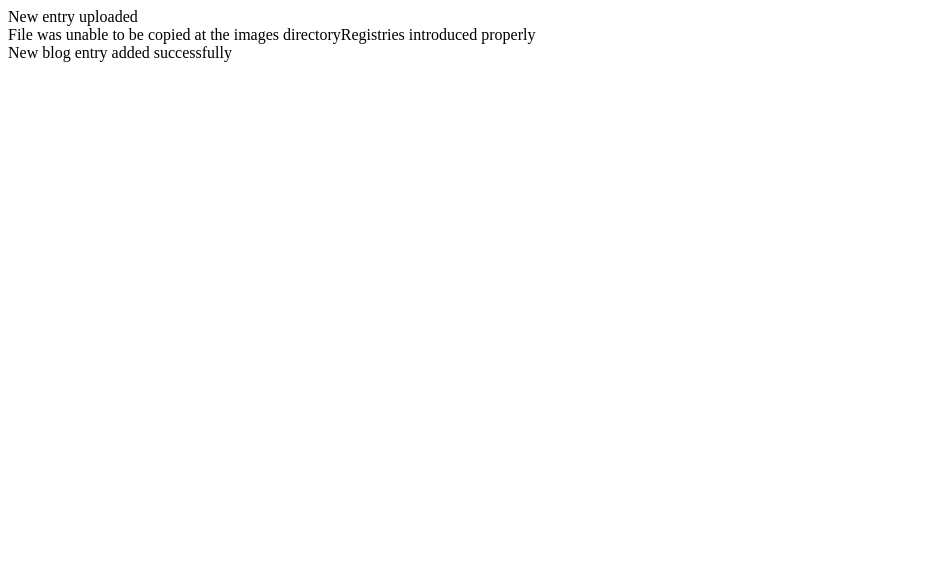
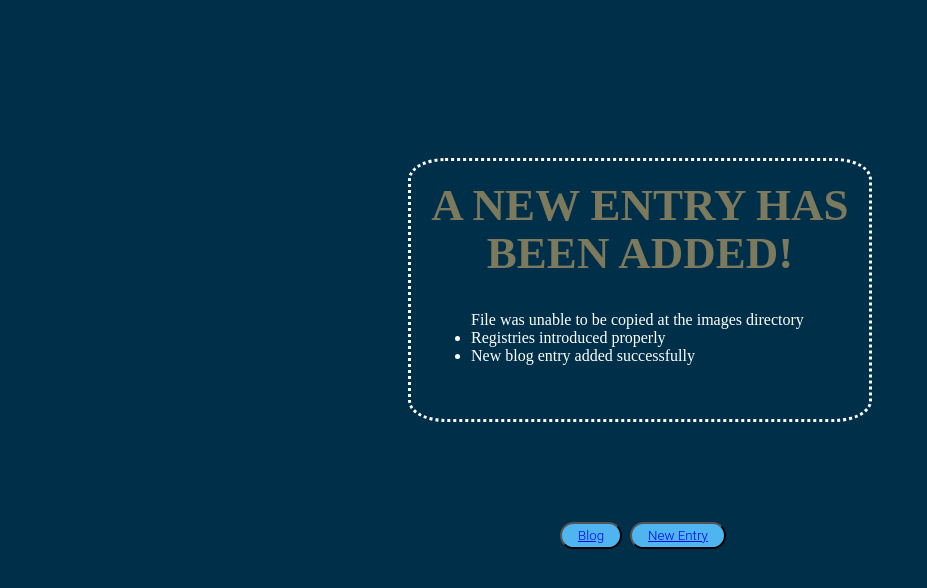
Before and after one commit to Pablo-Roncero/PHP_BLOG_LOGIN, a PHP site: page /Controller/Blog_Controller.php in a window 1280 px wide. Shown: the top 588 px of the page, without its empty margins (0-927 px from the left). Run offline with PHP 8.4, Linux system fonts and the light colour scheme; the visitor is signed in with stand-in values (Sample User, id 1); data that the repository does not hold is empty.

Commit message:
Styling Blog and uploading message

```diff
--- a/Controller/Blog_Controller.php
+++ b/Controller/Blog_Controller.php
@@ -3,9 +3,11 @@
 <head>
     <meta charset="UTF-8">
     <meta name="viewport" content="width=device-width, initial-scale=1.0">
+    <link rel="stylesheet" href="../style.css">
     <title>Document</title>
 </head>
 <body>
+<div class="uploaded_photo">
 
 <?php
 
@@ -51,7 +53,8 @@
             }
 
         } else {
-            echo "New entry uploaded</br>";
+            echo "<h1>A NEW ENTRY HAS BEEN ADDED!</h1>
+                <ul></br>";
 
             if((isset($_FILES["image_field"]["name"]) && ($_FILES["image_field"]["error"]==UPLOAD_ERR_OK))) {
 
@@ -59,7 +62,7 @@
 
                 move_uploaded_file($_FILES["image_field"]["tmp_name"], $route_destination . $_FILES["image_field"]["name"]);
 
-                echo "File " . $_FILES["image_field"]["name"] . " was correctly copied at the images directory";
+                echo "<li>File " . $_FILES["image_field"]["name"] . " was correctly copied at the images directory</li>";
 
             } else {
 
@@ -79,7 +82,7 @@
 
         $BlogObject->insertContent($Blog);
 
-        echo "<br /> New blog entry added successfully </br>";
+        echo "<li>New blog entry added successfully</li> </br>";
 
     } catch (Exception $e) {
 
@@ -88,6 +91,11 @@
     }
 
 ?>
-
+    </ul>
+</div>
+<div class="buttons_uploaded">
+    <button><a href="../View/Blog_View.php">Blog</a></button>
+    <button><a href="../View/FormBlog_View.php">New Entry</a></button>
+</div>
 </body>
 </html>
--- a/Model/BlogObject_Model.php
+++ b/Model/BlogObject_Model.php
@@ -85,7 +85,7 @@
             $this->stmt->execute([$blog->getName(), $blog->getDate(), $blog->getComment(), $blog->getImage(), $this->Id_user]);
             //$this->db->query($sql);
 
-            echo "Registries introduced properly";
+            echo "<li>Registries introduced properly</li>";
 
 
         }
--- a/View/FormBlog_View.php
+++ b/View/FormBlog_View.php
@@ -49,9 +49,10 @@ table{
     <tr>
     <td colspan="2" align="center">
     <input type="submit" name="submit_field" id="btn_enviar" value="Submit"></td></tr>
-  <tr><td colspan="2" align="center"><button class="blog"><a href="Blog_View.php">BLOG</a></button></td></tr>
+  <tr><td colspan="2" align="center"></td></tr>
 
   </table>
+  <button class="blog"><a href="Blog_View.php">BLOG</a></button>
 </form>
 <p>&nbsp;</p>
 
--- a/style.css
+++ b/style.css
@@ -15,6 +15,7 @@ h1 {
 
 h2 {
     text-align: center;
+    color: white;
 }
 
 /* Body background color */
@@ -154,3 +155,42 @@ button {
     transition: all 0.2s;
     cursor: pointer;
 }
+
+/* Styling Blog_Controller.php */
+
+.uploaded_photo {
+
+    position: relative;
+    color: white;
+    left: 400px;
+    top: 150px;
+    border: 3px dotted white;
+    padding: 20px 20px;
+    border-radius: 8%;
+    margin-right: 800px;
+
+}
+
+.buttons_uploaded {
+
+    position: relative;
+    top: 250px;
+    left: -80px;
+    z-index: 1;
+
+}
+
+/* -------------------------------------------------------------------------- */
+
+/* Styling button Blog in FormBlog_View.php */
+
+.blog {
+
+    position: relative;
+    left: 800px;
+    z-index: 1;
+    bottom: 162px;
+
+}
+
+/* -------------------------------------------------------------------------- */
```
Also changed, not shown: images/IMG_7952.JPG (added).
